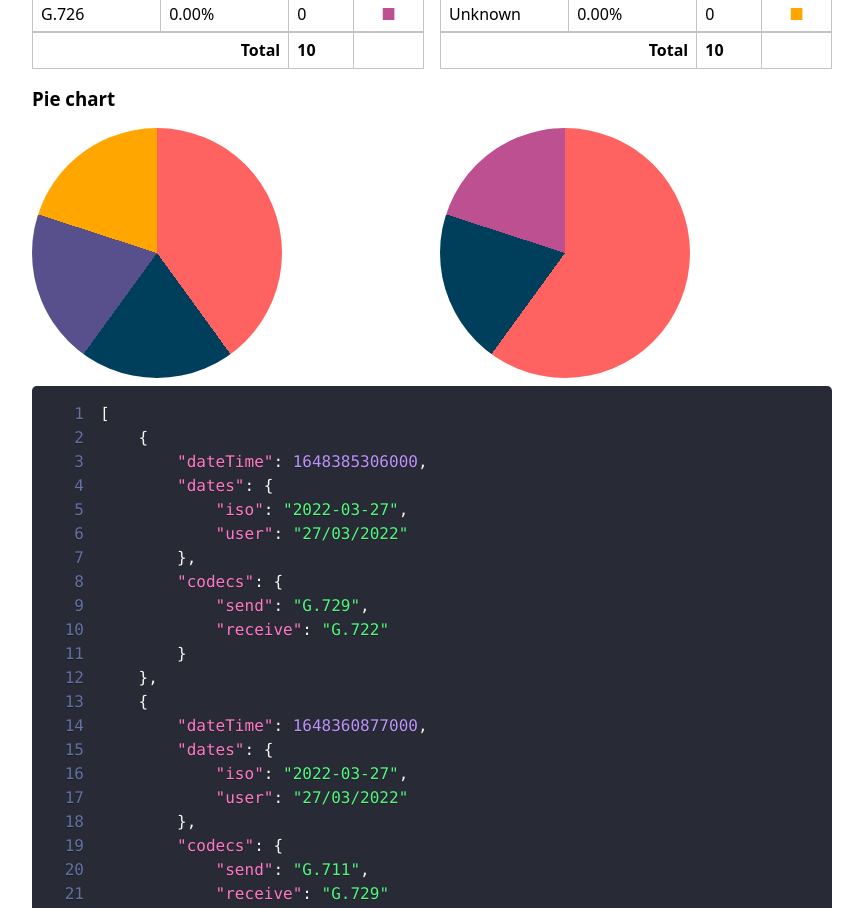
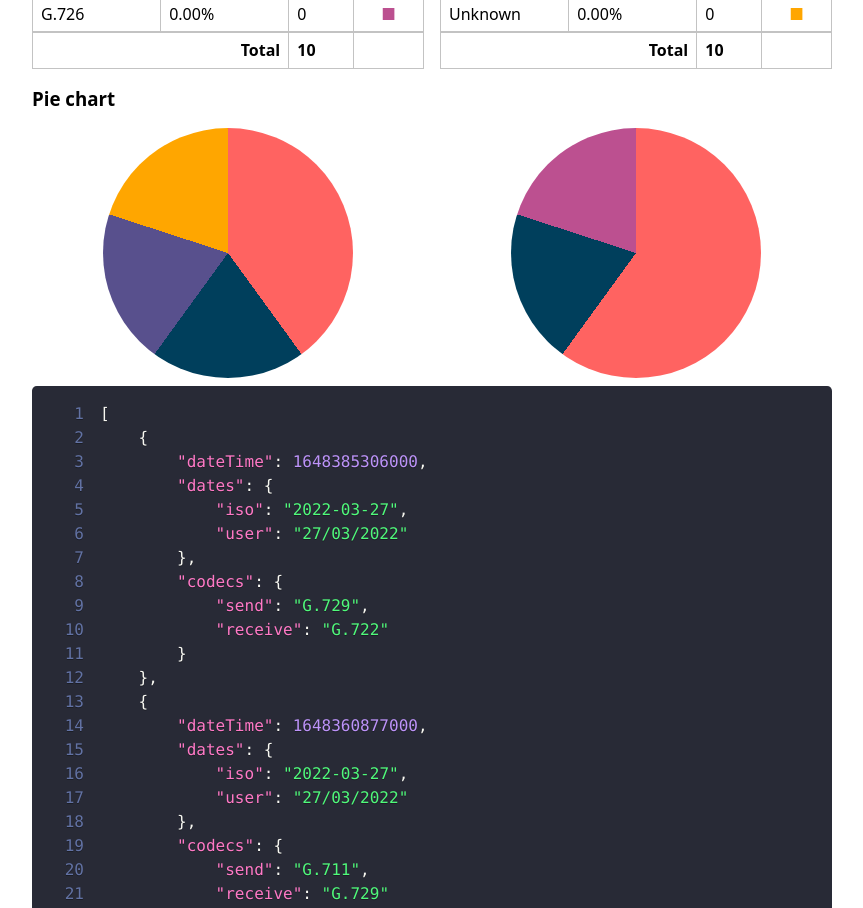
Before and after one commit to maurer2/fernsprecher-kodierer-dekodierer-schau, a React (Create React App) app in the folder app/: page /calls/2022-03-27 in a window 1280 px wide. Shown: the part 1380-2288 px from the top of the page, without its empty margins (208-1071 px from the left). Built offline with nearby package versions, Linux system fonts and the light colour scheme.

Commit message:
Added stitches styling to pie chart

```diff
--- /dev/null
+++ b/app/src/features/calls/components/PieChart/PieChart.styles.ts
@@ -0,0 +1,12 @@
+import { styled, theme } from '../../../../global.styles';
+
+export const Container = styled('div', {
+  display: 'block',
+});
+
+export const PieChart = styled('div', {
+  width: '250px',
+  height: '250px',
+  margin: 'auto',
+  borderRadius: '50%',
+});
--- a/app/src/features/calls/components/PieChart/PieChart.tsx
+++ b/app/src/features/calls/components/PieChart/PieChart.tsx
@@ -1,6 +1,8 @@
 import React, { FC } from 'react';
 
 import * as Types from './PieChart.types';
+import * as Styles from './PieChart.styles';
+
 import { colourCodecMap } from './constants';
 
 const PieChart: FC<Readonly<Types.PieChartProps>> = ({ codecStatistics }) => {
@@ -25,22 +27,18 @@ const PieChart: FC<Readonly<Types.PieChartProps>> = ({ codecStatistics }) => {
   );
 
   const gradientsSectionsString = gradientSections.sections.join(', ');
-  const pieChartStyle = {
-    width: '250px',
-    height: '250px',
+  const gradientBackgroundStyle = {
     background: `conic-gradient(${gradientsSectionsString})`,
-    borderRadius: '50%',
   };
 
   return (
-    <div className="container">
-      <div
-        className="pie-chart"
-        style={pieChartStyle}
+    <Styles.Container>
+      <Styles.PieChart
+        style={gradientBackgroundStyle}
       >
         <span className="visually-hidden">Pie chart</span>
-      </div>
-    </div>
+      </Styles.PieChart>
+    </Styles.Container>
   );
 };
 
```
